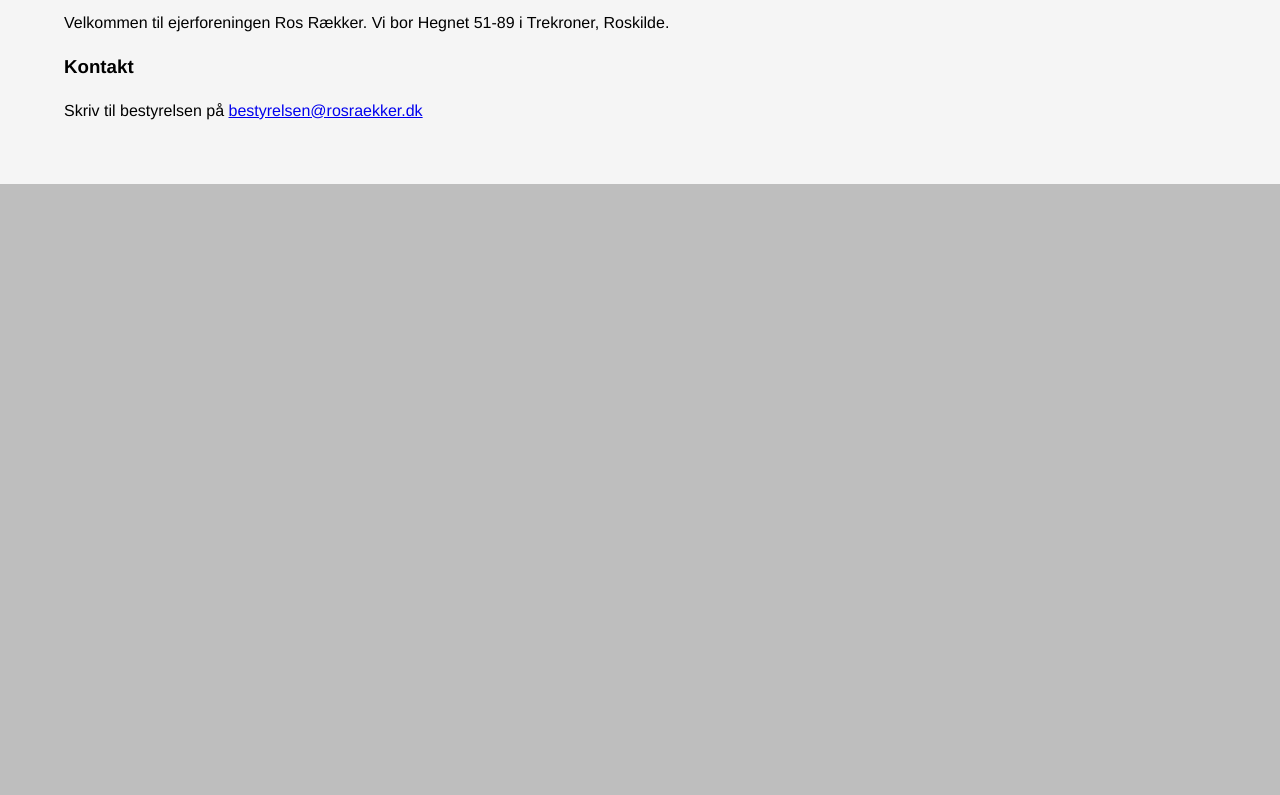
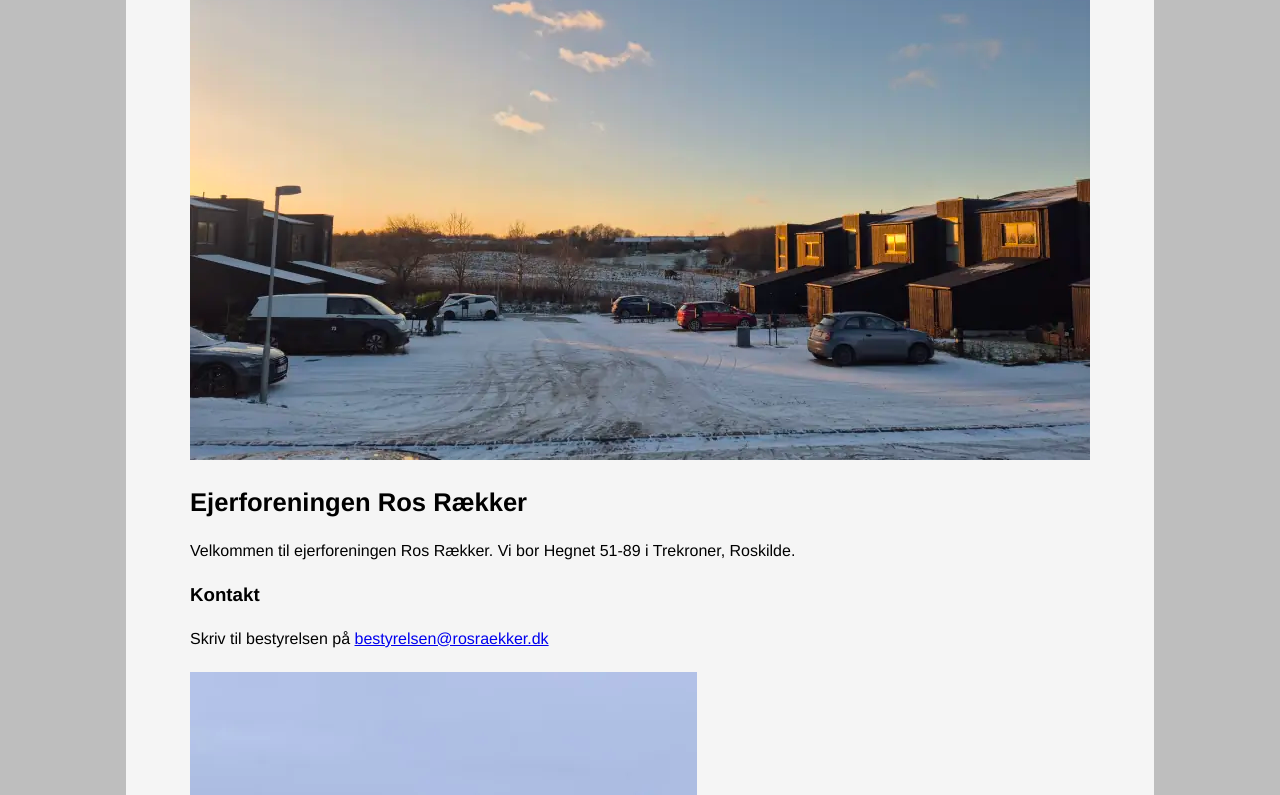
Before and after one commit to jakobvase/ros-raekker, a plain HTML site: page index.html in a window 1280 px wide. Shown: the part 175-970 px from the top of the page. Before the commit the page ends 800 px from the top, so only its background shows below. Drawn offline with Linux system fonts and the light colour scheme.

Commit message:
images, styling for mobile

```diff
--- a/index.html
+++ b/index.html
@@ -11,6 +11,7 @@
 </head>
 
 <body>
+  <img src="img/vinter_landscape.webp" alt="Vinterlandskab" height="507" width="900">
   <h1>Ejerforeningen Ros Rækker</h1>
   <p>
     Velkommen til ejerforeningen Ros Rækker. Vi bor Hegnet 51-89 i Trekroner, Roskilde.
@@ -19,6 +20,13 @@
   <p>
     Skriv til bestyrelsen på <a href="mailto:bestyrelsen@rosraekker.dk">bestyrelsen@rosraekker.dk</a>
   </p>
+  <div class="images">
+    <img src="img/ko.webp" alt="Ko" height="900" width="507">
+    <img src="img/sommer.webp" alt="Sommerlandskab" height="1200" width="900">
+    <img src="img/ko_huse.webp" alt="Ko med huse i baggrunden" height="900" width="507">
+    <img src="img/solnedgang_sommer.webp" alt="Solnedgang om sommeren" height="900" width="507">
+    <img src="img/solnedgang.webp" alt="Solnedgang om vinteren" height="900" width="507">
+  </div>
 </body>
 
 </html>
--- a/style.css
+++ b/style.css
@@ -1,6 +1,15 @@
 * {
     margin: 0;
     padding: 0;
+}
+
+img {
+    max-width: 100%;
+    height: auto;
+}
+
+h1 {
+    font-size: 1.6rem;
 }
 
 html {
@@ -10,12 +19,26 @@ html {
 }
 
 body {
-    max-width: 80rem;
-    margin: 4rem auto 0;
-    padding: 4rem;
     background-color: whitesmoke;
+    padding: .5rem;
 }
 
 body>*+* {
     margin-top: 1.5rem;
 }
+
+.images>*+* {
+    margin-top: .5rem;
+}
+
+@media (min-width: 600px) {
+    body {
+        max-width: calc(8rem + 900px);
+        margin: 4rem auto;
+        padding: 4rem;
+    }
+
+    body>*+* {
+        margin-top: 1.5rem;
+    }
+}
```
Also changed, not shown: img/ko.webp (added), img/ko_huse.webp (added), img/solnedgang.webp (added), img/solnedgang_sommer.webp (added), img/sommer.webp (added), img/vinter_landscape.webp (added), 2 other files.
